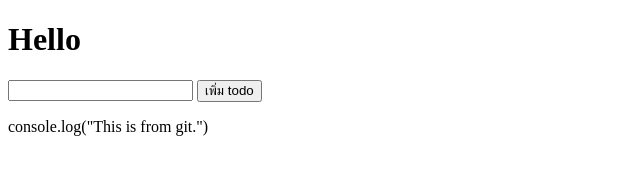
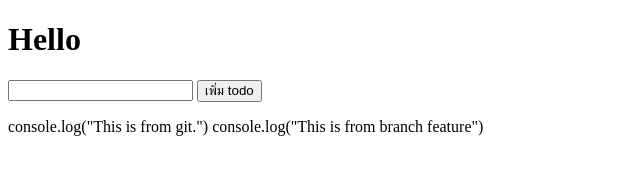
Before and after one commit to saris2538/FEBC-4-8, a plain HTML site: page index.html in a window 1280 px wide. Shown: the whole page, without its empty margins (0-640 px from the left). Drawn offline with Linux system fonts and the light colour scheme; no server answers.

Commit message:
edit: console.log

```diff
--- a/index.html
+++ b/index.html
@@ -13,6 +13,7 @@
     <!-- <div id="result"></div> -->
     <ul id="result"></ul>
     console.log("This is from git.")
+    console.log("This is from branch feature")
     <script>
         let submitButton = document.getElementById("submitButton")
         submitButton.addEventListener("click",addTodo)
```
